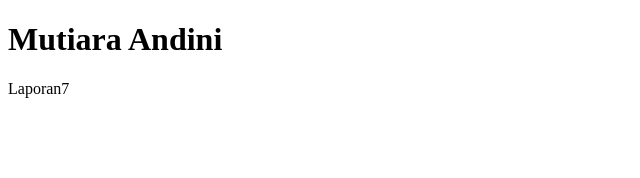
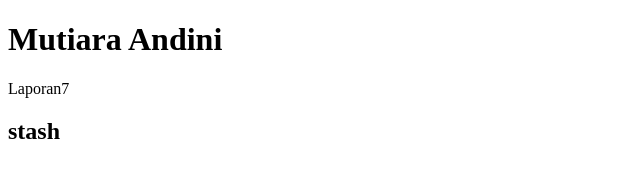
Before and after one commit to irmaSurianiS/progresGuessingGame, a plain HTML site: page index.html in a window 1280 px wide. Shown: the full height of the page, 0-640 px from the left. Drawn offline with Linux system fonts and the light colour scheme.

Commit message:
commit 3

```diff
--- a/index.html
+++ b/index.html
@@ -9,5 +9,6 @@
 <body>
     <h1>Mutiara Andini</h1>
     <p>Laporan7</p>
+    <h2>stash</h2>
 </body>
 </html>
```
